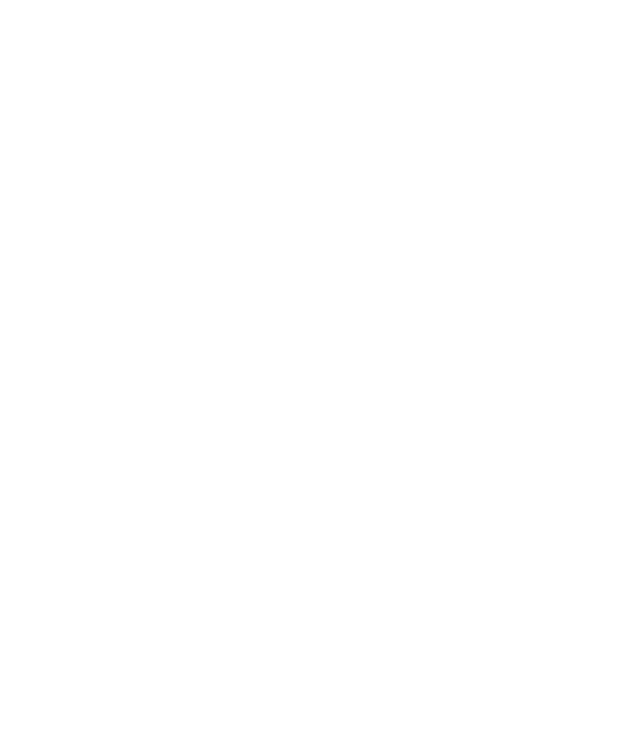
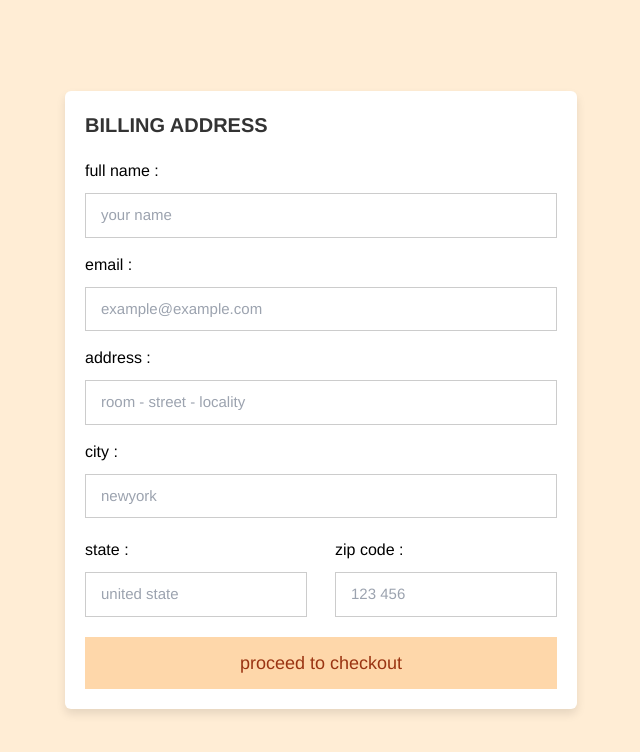
Before and after one commit to imaulanaazn/furnme, a React (Create React App) app: page /checkout in a window 1280 px wide. Before the commit this address had no page. Shown: the top 752 px of the page, without its empty margins (319-959 px from the left). Built offline with nearby package versions, Linux system fonts and the light colour scheme.

Commit message:
make a checkout page

```diff
--- a/src/App.js
+++ b/src/App.js
@@ -7,6 +7,7 @@
 import Auth from './pages/Auth';
 import MyCart from './pages/MyCart';
 import ProductDetail from './pages/ProductDetail';
+import Checkout from './pages/Checkout';
 
 function App() {
   return (
@@ -17,6 +18,7 @@
         <Route path="/shop" element={<Shop />} />
         <Route path="/forsale" element={<Forsale />} />
         <Route path="/auth" element={<Auth />} />
+        <Route path="/checkout" element={<Checkout />} />
         <Route path="/cart/:id" element={<MyCart />} />
         <Route path="/product/:id" element={<ProductDetail />} />
       </Routes>
--- a/src/components/MyCartAside.js
+++ b/src/components/MyCartAside.js
@@ -28,7 +28,7 @@
         <h2 className="lg:text-sm md:text-base">Add A Note</h2>
         <textarea name="notes" id="" cols="30" className="lg:py-2 md:py-5 py-3 lg:px-4 md:px-5 px-4 mt-2 w-full lg:text-xs md:text-base" rows="1" placeholder="Add a note here..." />
       </div>
-      <button type="submit" className="w-1/2 mx-auto lg:py-2 md:py-4 py-3 lg:px-4 md:px-8 px-6 bg-gray-800 text-white text-sm font-semibold rounded-full ">Checkout</button>
+      <a href="/checkout" type="submit" className="w-1/2 mx-auto lg:py-2 md:py-4 py-3 lg:px-4 md:px-8 px-6 bg-gray-800 text-white text-sm font-semibold rounded-full ">Checkout</a>
     </aside>
   );
 }
--- a/src/components/Navbar.js
+++ b/src/components/Navbar.js
@@ -33,7 +33,7 @@
   useEffect(() => {
     async function getUserCart() {
       const token = Cookies.get('token');
-      if (token) {
+      if (token && userId) {
         await axios.get(`http://localhost:4000/cart/${userId}`, {
           headers: {
             Authorization: `Bearer ${token}`,
--- /dev/null
+++ b/src/pages/Checkout.js
@@ -0,0 +1,50 @@
+export default function Checkout() {
+  return (
+    <div className="flex justify-center items-center min-h-screen p-[25px] w-full mx-auto bg-orange-100">
+
+      <form action="" className="w-[700px] shadow-[0_5px_10px_rgba(0,0,0,0.1)] p-5 max-w-lg bg-white rounded-md">
+
+        <div className="row flex flex-wrap gap-[15px]">
+
+          <div className="col flex-[1_1_250px]">
+
+            <h3 className="title text-xl font-semibold text-[#333] uppercase pb-[5px]">billing address</h3>
+
+            <div className="inputBox mx-0 my-[15px]">
+              <span className="block mb-2.5 text-base">full name :</span>
+              <input type="text" className="w-full border text-[15px] normal-case px-[15px] py-2.5 border-solid border-[#ccc] focus:border focus:border-solid focus:border-black" placeholder="your name" />
+            </div>
+            <div className="inputBox mx-0 my-[15px]">
+              <span className="block mb-2.5 text-base">email :</span>
+              <input type="email" className="w-full border text-[15px] normal-case px-[15px] py-2.5 border-solid border-[#ccc] focus:border focus:border-solid focus:border-black" placeholder="example@example.com" />
+            </div>
+            <div className="inputBox mx-0 my-[15px]">
+              <span className="block mb-2.5 text-base">address :</span>
+              <input type="text" className="w-full border text-[15px] normal-case px-[15px] py-2.5 border-solid border-[#ccc] focus:border focus:border-solid focus:border-black" placeholder="room - street - locality" />
+            </div>
+            <div className="inputBox mx-0 my-[15px]">
+              <span className="block mb-2.5 text-base">city :</span>
+              <input type="text" className="w-full border text-[15px] normal-case px-[15px] py-2.5 border-solid border-[#ccc] focus:border focus:border-solid focus:border-black" placeholder="newyork" />
+            </div>
+
+            <div className="flex gap-7">
+              <div className="inputBox mx-0 my-[15px] mt-[5px] flex-1">
+                <span className="block mb-2.5 text-base">state :</span>
+                <input type="text" className="w-full border text-[15px] normal-case px-[15px] py-2.5 border-solid border-[#ccc] focus:border focus:border-solid focus:border-black" placeholder="united state" />
+              </div>
+              <div className="inputBox mx-0 my-[15px] mt-[5px] flex-1">
+                <span className="block mb-2.5 text-base">zip code :</span>
+                <input type="text" className="w-full border text-[15px] normal-case px-[15px] py-2.5 border-solid border-[#ccc] focus:border focus:border-solid focus:border-black" placeholder="123 456" />
+              </div>
+            </div>
+
+          </div>
+        </div>
+
+        <input type="submit" value="proceed to checkout" className="submit-btn w-full text-lg font-normal text-orange-800 cursor-pointer mt-[5px] p-3 bg-orange-200" />
+
+      </form>
+
+    </div>
+  );
+}
--- a/src/pages/ProductDetail.js
+++ b/src/pages/ProductDetail.js
@@ -14,8 +14,9 @@
 
   useEffect(() => {
     async function getProductData() {
-      const { data: result } = await axios(`http://localhost:4000/product/${productId}`);
-      setFurniture(result?.data);
+      const { data } = await axios(`http://localhost:4000/product/${productId}`);
+      console.log(data);
+      setFurniture(data);
     }
     getProductData();
   }, [productId]);
--- /dev/null
+++ b/src/pages/Success.js
@@ -0,0 +1,5 @@
+export default function Success() {
+  return (
+    <div>Succes</div>
+  );
+}
```
